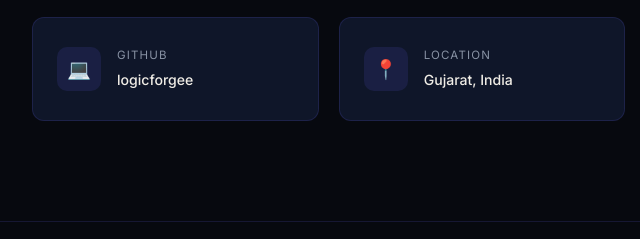
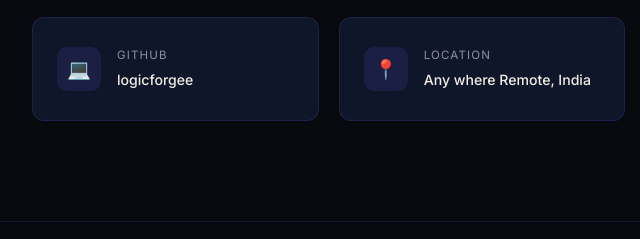
Before and after one commit to logicforgee/portfolio, a plain HTML site: page index.html in a window 1280 px wide. Shown: the part 5652-5891 px from the top of the page, 58-698 px from the left. Drawn offline with nearby package versions, Linux system fonts and the light colour scheme.

Commit message:
Update location in contact card to remote

```diff
--- a/index.html
+++ b/index.html
@@ -714,7 +714,7 @@
         <div class="contact-icon">📍</div>
         <div>
           <div class="contact-label">Location</div>
-          <div class="contact-value">Gujarat, India</div>
+          <div class="contact-value">Any where Remote, India</div>
         </div>
       </a>
       <a href="resume.pdf" download class="contact-card">
```
